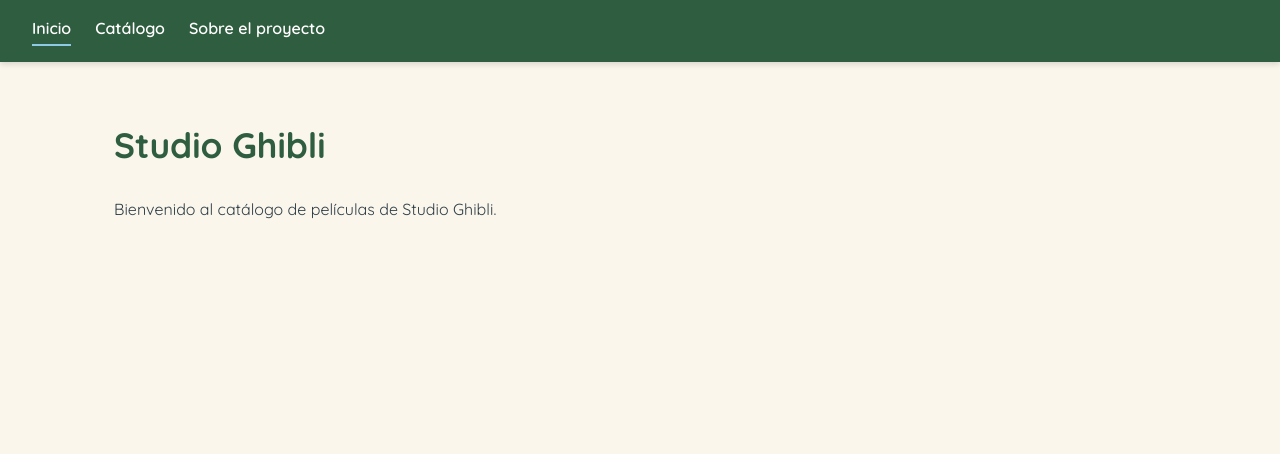
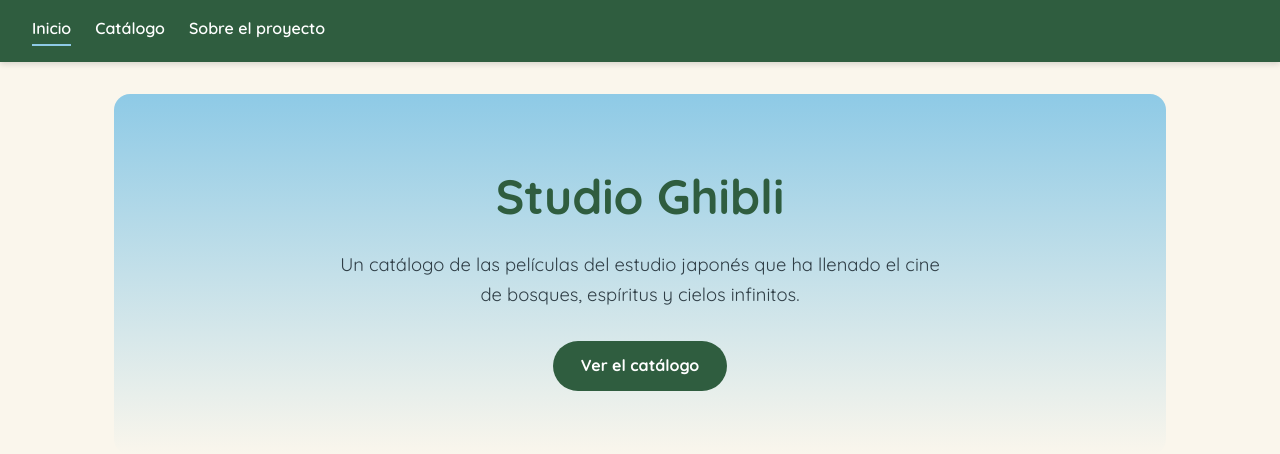
Before and after one commit to nico14c/catalogo-ghibli, a Vue app: page / in a window 1280 px wide. Shown: the top 454 px of the page. Built offline with nearby package versions, Linux system fonts and the light colour scheme.

Commit message:
Diseñar la portada y la página Sobre el proyecto

```diff
--- a/src/views/AboutView.vue
+++ b/src/views/AboutView.vue
@@ -1,8 +1,34 @@
 <script setup></script>
 
 <template>
-  <main>
+  <main class="about">
     <h1>Sobre el proyecto</h1>
-    <p>Esta web es un catálogo de películas de Studio Ghibli hecho con Vue.</p>
+    <p>
+      Esta web es un catálogo de películas de Studio Ghibli. Las películas se leen en tiempo real
+      desde una base de datos de Cloud Firestore.
+    </p>
+
+    <h2>Tecnologías</h2>
+    <ul>
+      <li>Vue 3 con componentes y props</li>
+      <li>Vue Router para navegar entre las tres páginas</li>
+      <li>Cloud Firestore como base de datos</li>
+      <li>Firebase Hosting para la publicación</li>
+    </ul>
   </main>
 </template>
+
+<style scoped>
+.about {
+  max-width: 700px;
+}
+
+h2 {
+  color: var(--verde-oscuro);
+  margin-top: 2rem;
+}
+
+li {
+  margin-bottom: 0.4rem;
+}
+</style>
--- a/src/views/HomeView.vue
+++ b/src/views/HomeView.vue
@@ -1,8 +1,51 @@
-<script setup></script>
+<script setup>
+import { RouterLink } from 'vue-router'
+</script>
 
 <template>
   <main>
-    <h1>Studio Ghibli</h1>
-    <p>Bienvenido al catálogo de películas de Studio Ghibli.</p>
+    <section class="hero">
+      <h1>Studio Ghibli</h1>
+      <p class="lead">
+        Un catálogo de las películas del estudio japonés que ha llenado el cine de bosques,
+        espíritus y cielos infinitos.
+      </p>
+      <RouterLink to="/catalogo" class="boton">Ver el catálogo</RouterLink>
+    </section>
   </main>
 </template>
+
+<style scoped>
+.hero {
+  text-align: center;
+  padding: 4rem 1rem;
+  background: linear-gradient(180deg, var(--cielo) 0%, var(--crema) 100%);
+  border-radius: 16px;
+}
+
+.hero h1 {
+  font-size: 3rem;
+  margin: 0 0 1rem;
+}
+
+.lead {
+  max-width: 600px;
+  margin: 0 auto 2rem;
+  font-size: 1.15rem;
+}
+
+.boton {
+  display: inline-block;
+  background: var(--verde-oscuro);
+  color: white;
+  text-decoration: none;
+  font-weight: 700;
+  padding: 0.75rem 1.75rem;
+  border-radius: 999px;
+  transition: background 0.2s;
+}
+
+.boton:hover {
+  background: var(--verde);
+}
+</style>
```
